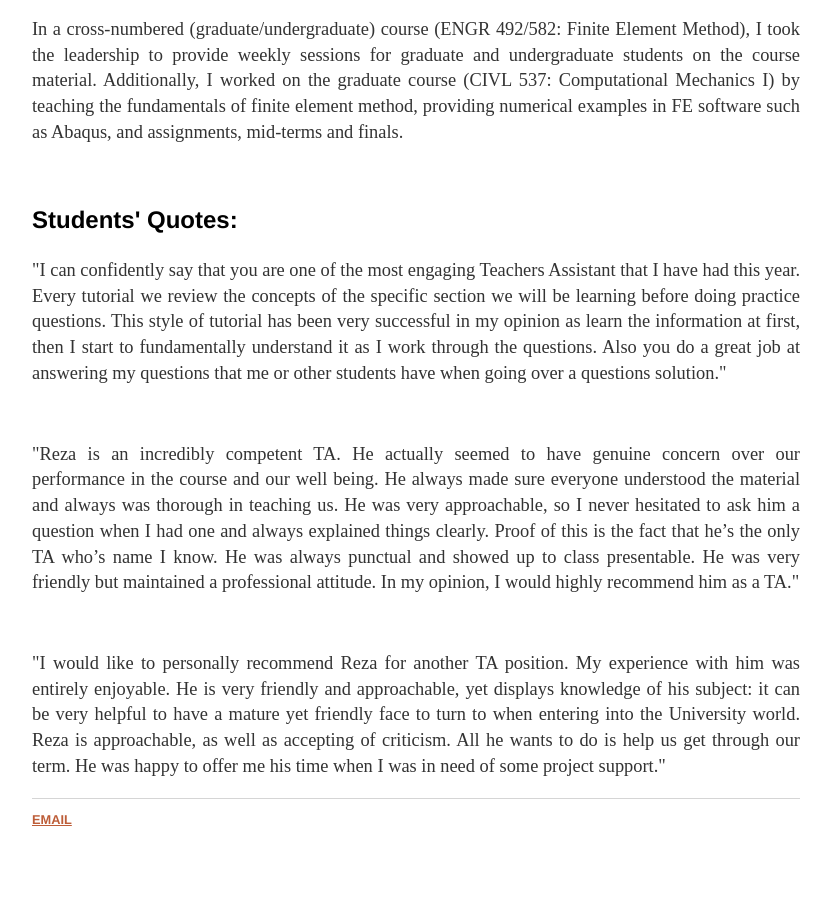
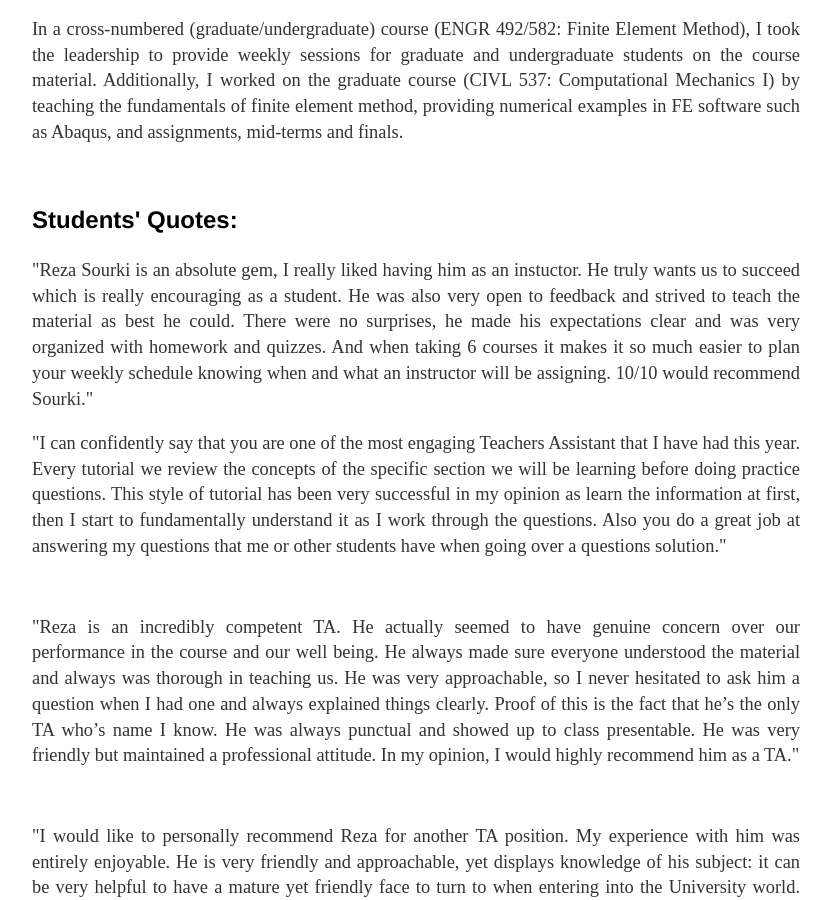
Before and after one commit to rsourki/rsourki.github.io, a Jekyll site: the page built from teaching/index.html, in a window 1280 px wide and 900 px high, scrolled down 1204 px. Shown: the whole window, without its empty margins (224-1055 px from the left). Built offline with Jekyll 4.4.1, drawn with Linux system fonts in a browser that asks for light colours; before the commit the page ends 2071 px from its top, so only the background shows below that.

Commit message:
Update index.html

```diff
--- a/teaching/index.html
+++ b/teaching/index.html
@@ -32,6 +32,11 @@ title: Teaching - Reza Sourki Webpage
   Additionally, I worked on the graduate course (CIVL 537: Computational Mechanics I) by teaching the fundamentals of finite element method, providing numerical examples in FE software such as Abaqus, and assignments, mid-terms and finals.</p>
   <br>
   <h3>Students' Quotes:</h3>
+  <p>"Reza Sourki is an absolute gem, I really liked having him as an instuctor. He truly wants us to succeed which is really encouraging as a student.
+    He was also very open to feedback and strived to teach the material as best he could.
+    There were no surprises, he made his expectations clear and was very organized with homework and quizzes.
+    And when taking 6 courses it makes it so much easier to plan your weekly schedule knowing when and what an instructor will be assigning.
+    10/10 would recommend Sourki."</p>
   <p>"I can confidently say that you are one of the most engaging Teachers Assistant that I have had this year.
     Every tutorial we review the concepts of the specific section we will be learning before doing practice questions.
     This style of tutorial has been very successful in my opinion as learn the information at first, then I start to fundamentally understand it as I work through the questions.
```
